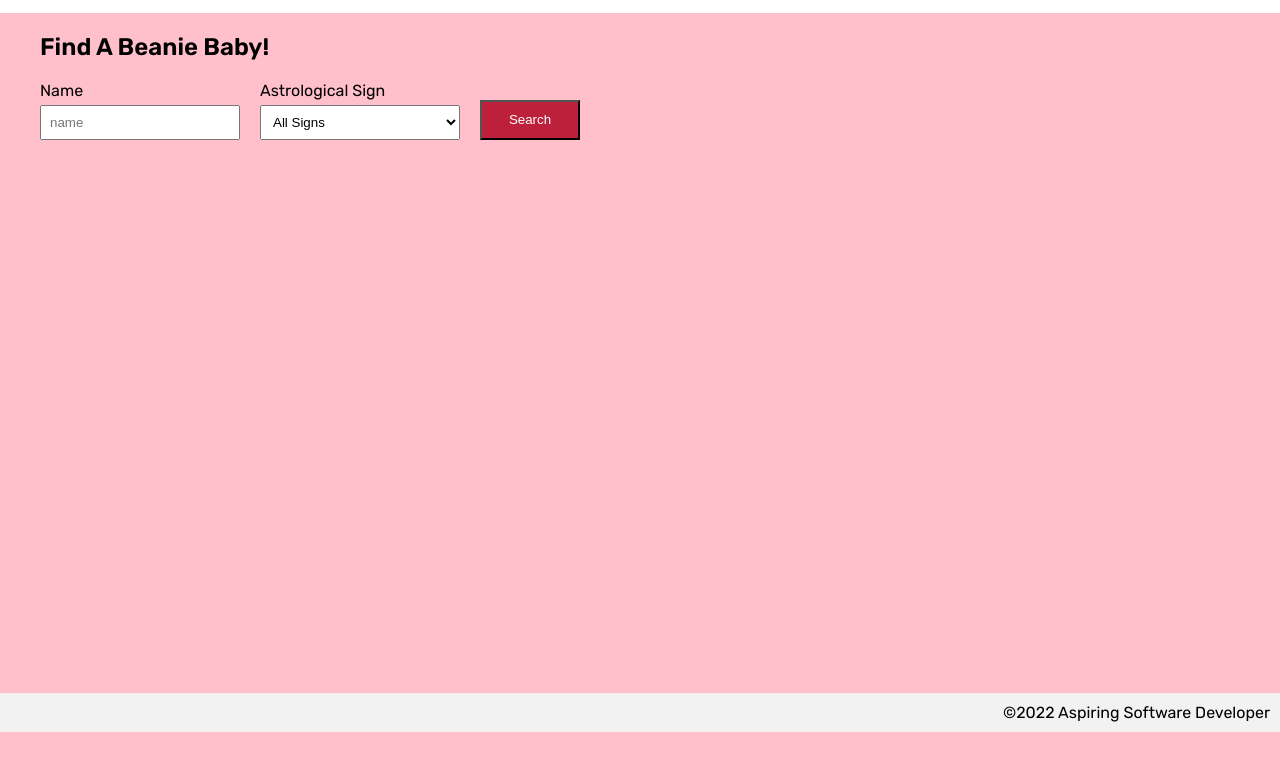
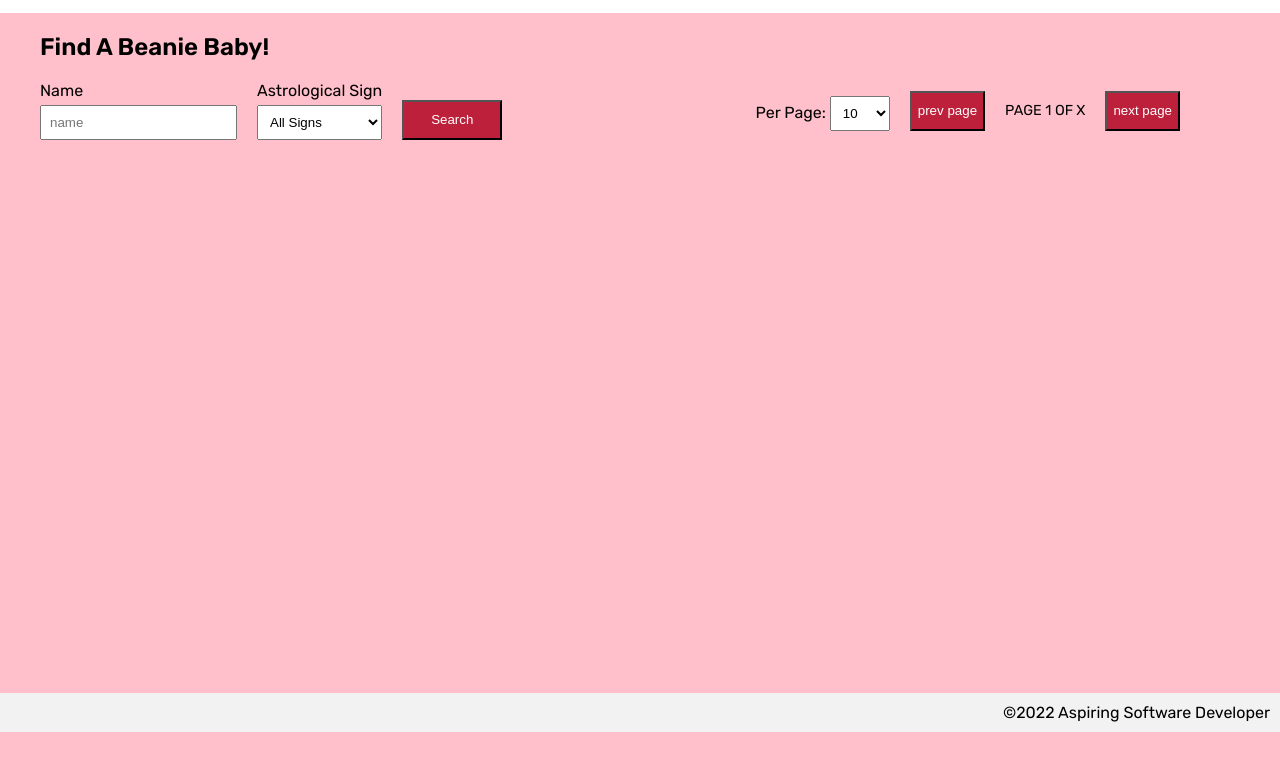
Before and after one commit to dillon-brock/beanie-babies, a plain HTML site: page index.html in a window 1280 px wide. Shown: the part 68-838 px from the top of the page. Drawn offline with nearby package versions, Linux system fonts and the light colour scheme; no server answers.

Commit message:
added html and css for paging select and buttons

```diff
--- a/index.html
+++ b/index.html
@@ -51,6 +51,19 @@
                 </label>
                 <button>Search</button>
             </form>
+            <div id="paging">
+                <label>
+                    Per Page:
+                    <select name="page-size">
+                        <option value="10">10</option>
+                        <option value="25">25</option>
+                        <option value="50">50</option>
+                    </select>
+                </label>
+                <button>prev page</button>
+                <span>page 1 of x</span>
+                <button>next page</button>
+            </div>
         </section>
         <ul id="bb-list"></ul>
     </main>
--- a/styles/home.css
+++ b/styles/home.css
@@ -10,6 +10,8 @@ body {
     grid-template-columns: repeat(auto-fit, minmax(320px, 1fr));
     margin: 20px 30px;
     text-decoration: none;
+    position: relative;
+    top: 50px;
 }
 
 .bb-card {
@@ -62,10 +64,12 @@ span {
     display: flex;
     gap: 20px;
     /* width: 200px; */
+    width: 50%;
     justify-items: center;
+    float: left;
 }
 
-label {
+#top label {
     display: grid;
     grid-template-rows: auto 1fr;
     align-items: start;
@@ -73,7 +77,7 @@ label {
 }
 
 select, input {
-    width: 200px;
+    /* width: 200px; */
     padding: 8px;
 
 }
@@ -85,3 +89,36 @@ form button {
     background: rgb(188, 32, 58);
     color: white;
 }
+
+#paging {
+    width: 50%;
+    display: flex;
+    justify-content: flex-end;
+    align-items: flex-end;
+    gap: 20px;
+    padding-right: 100px;
+    position: relative;
+    top: 10px;
+}
+
+#paging select {
+    width: 60px;
+}
+
+#paging button {
+    height: 40px;
+    align-self: flex-end;
+    background: rgb(188, 32, 58);
+    color: white;
+}
+
+#paging span {
+    align-self: center;
+    color: black;
+    font-size: 0.9rem;
+    position: relative;
+}
+
+#paging label {
+    display: inline;
+}
```
